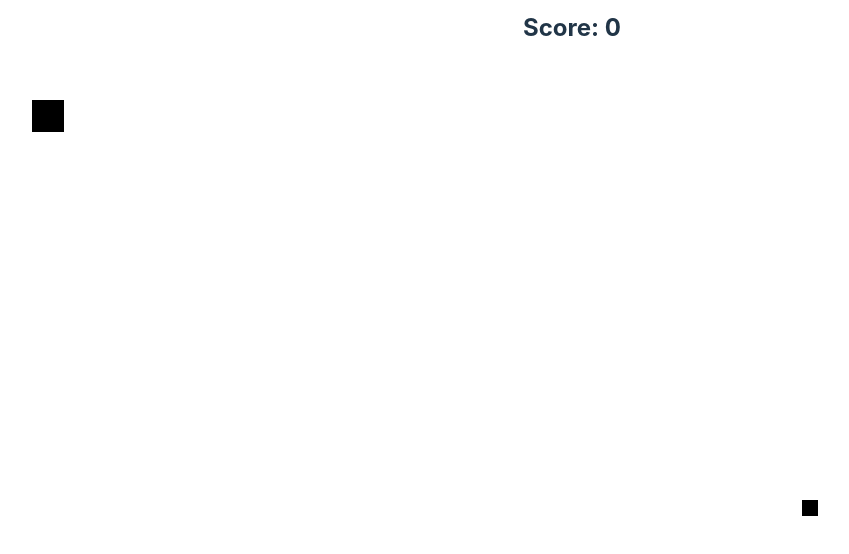
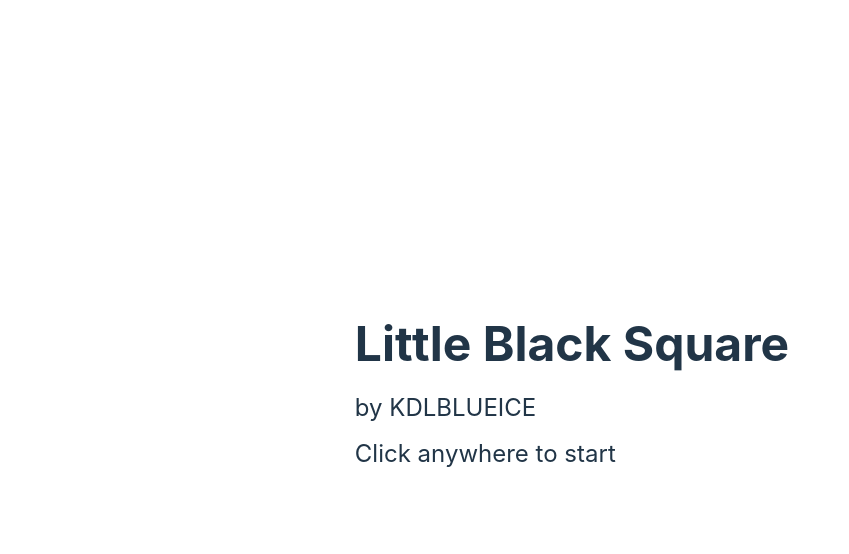
Before and after one commit to KDLBLUEICE/LittleBlackSquare, a React (Vite) app in the folder reactproject1/: page / in a window 1280 px wide. Shown: the top 554 px of the page, without its empty margins (68-917 px from the left). Built offline with nearby package versions, Linux system fonts and the light colour scheme.

Commit message:
added title screen

```diff
--- a/reactproject1/src/App.css
+++ b/reactproject1/src/App.css
@@ -69,3 +69,62 @@ body, html {
         transform: translate(0, 0);
     }
 }
+
+.popup {
+    visibility: hidden;
+    opacity: 0;
+    transition: opacity 2s ease-in-out, visibility 2s ease-in-out; /* Extended to 2 seconds */
+}
+
+    .popup.show {
+        visibility: visible;
+        opacity: 1;
+    }
+
+    .popup h1 {
+        font-size: 48px;
+        margin-bottom: 20px;
+    }
+
+    .popup p {
+        font-size: 24px;
+        margin-bottom: 10px;
+    }
+
+.game-content {
+    visibility: hidden;
+    opacity: 0;
+    transition: opacity 2s ease-in-out, visibility 2s ease-in-out; /* Extended to 2 seconds */
+}
+
+    .game-content.show {
+        visibility: visible;
+        opacity: 1;
+    }
+
+.end-screen {
+    position: absolute;
+    width: 100%;
+    height: 100%;
+    display: flex;
+    flex-direction: column;
+    align-items: center;
+    justify-content: center;
+    background-color: white;
+    z-index: 30;
+    text-align: center;
+    font-family: Arial, sans-serif;
+    opacity: 0;
+    visibility: hidden;
+    transition: opacity 2s ease-in-out, visibility 2s ease-in-out;
+}
+
+    .end-screen.show {
+        opacity: 1;
+        visibility: visible;
+    }
+
+    .end-screen h1 {
+        font-size: 48px;
+        margin-bottom: 20px;
+    }
--- a/reactproject1/src/App.jsx
+++ b/reactproject1/src/App.jsx
@@ -15,12 +15,14 @@ const App = () => {
     });
     const [score, setScore] = useState(0);
     const [explosions, setExplosions] = useState([]);
+    const [showTitleScreen, setShowTitleScreen] = useState(true);
     const playerRef = useRef(null);
     const spriteMoveTimeout = useRef(null);
     const [targetPosition, setTargetPosition] = useState(spritePos);
     const [lastMoveTime, setLastMoveTime] = useState(Date.now());
 
     const handleMouseMove = (e) => {
+        if (showTitleScreen) return;
         const rect = playerRef.current.getBoundingClientRect();
         let x = e.clientX - rect.left - 16;
         let y = e.clientY - rect.top - 16;
@@ -33,6 +35,7 @@ const App = () => {
     };
 
     const handleTouchMove = (e) => {
+        if (showTitleScreen) return;
         const rect = playerRef.current.getBoundingClientRect();
         const touch = e.touches[0];
         let x = touch.clientX - rect.left - 16;
@@ -70,7 +73,6 @@ const App = () => {
                 return newScore;
             });
 
-            // Move sprite in the opposite direction (bounce logic is removed as we're not using it)
             const newX = spritePos.left - (playerPos.x - spritePos.left);
             const newY = spritePos.top - (playerPos.y - spritePos.top);
 
@@ -170,13 +172,24 @@ const App = () => {
         return () => clearInterval(interval);
     }, []);
 
+    const handleStartClick = () => {
+        setShowTitleScreen(false);
+    };
+
     return (
         <div
             className="container"
             onMouseMove={handleMouseMove}
             onTouchMove={handleTouchMove}
+            onClick={handleStartClick}
             ref={playerRef}
         >
+            <div className={`popup ${showTitleScreen ? 'show' : ''}`}>
+                <h1>Little Black Square</h1>
+                <p>by KDLBLUEICE</p>
+                <p>Click anywhere to start</p>
+            </div>
+            <div className={`game-content ${showTitleScreen ? 'hidden' : 'show'}`}>
                 <div className="sprite" style={{ left: spritePos.left, top: spritePos.top }} />
                 <div className="player" style={{ left: playerPos.x, top: playerPos.y }} />
                 <div className="score">Score: {score}</div>
@@ -193,6 +206,7 @@ const App = () => {
                     />
                 ))}
             </div>
+        </div>
     );
 };
 
```
Lines whose indentation alone changed are shown as unchanged.
